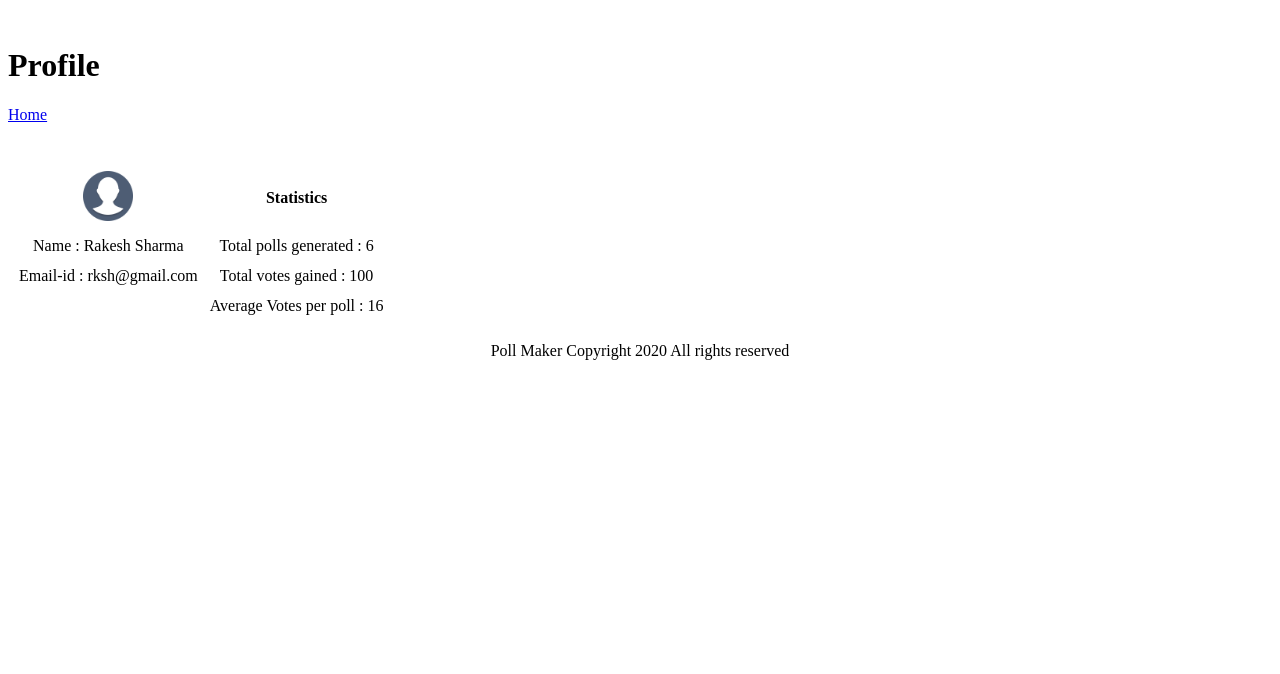
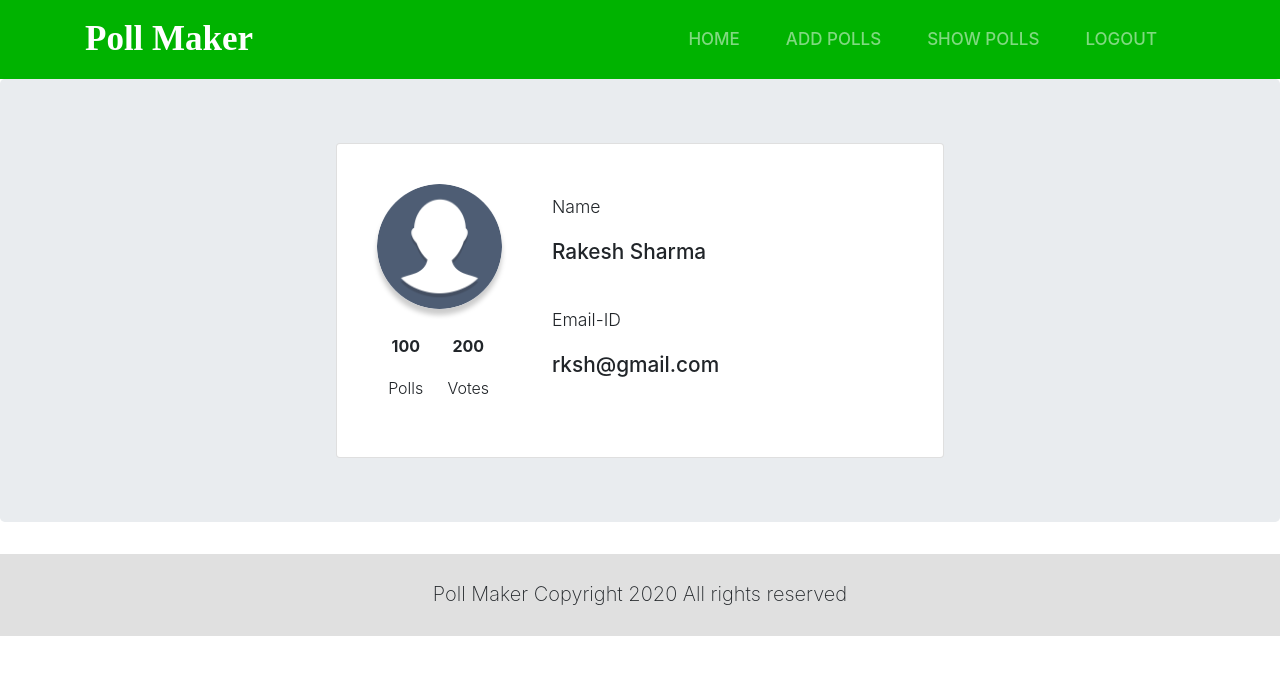
Before and after one commit to mauneel33/OnlinePollMaker, a plain HTML site: page profile.html in a window 1280 px wide. Drawn offline with nearby package versions, Linux system fonts and the light colour scheme.

Commit message:
Add files via upload

```diff
--- a/profile.html
+++ b/profile.html
@@ -2,42 +2,91 @@
 
 <html>
     <head>
-        <title>Your Name-Poll Maker</title>
+        <title>Profile-Poll Maker</title>
         <meta charset="UTF-8">
         <meta name="viewport" content="width=device-width, initial-scale=1.0">
+
+        <!-- Favicon -->
+        <link rel="icon" href="favicon.png" type="image/png" sizes="16x16">
+
+        <!-- Bootstrap -->
+        <link rel="stylesheet" href="https://stackpath.bootstrapcdn.com/bootstrap/4.5.2/css/bootstrap.min.css" integrity="sha384-JcKb8q3iqJ61gNV9KGb8thSsNjpSL0n8PARn9HuZOnIxN0hoP+VmmDGMN5t9UJ0Z" crossorigin="anonymous">
+
+        <!-- JS, Popper.js, and jQuery -->
+        <script src="https://code.jquery.com/jquery-3.5.1.slim.min.js" integrity="sha384-DfXdz2htPH0lsSSs5nCTpuj/zy4C+OGpamoFVy38MVBnE+IbbVYUew+OrCXaRkfj" crossorigin="anonymous"></script>
+        <script src="https://cdn.jsdelivr.net/npm/popper.js@1.16.1/dist/umd/popper.min.js" integrity="sha384-9/reFTGAW83EW2RDu2S0VKaIzap3H66lZH81PoYlFhbGU+6BZp6G7niu735Sk7lN" crossorigin="anonymous"></script>
+        <script src="https://stackpath.bootstrapcdn.com/bootstrap/4.5.2/js/bootstrap.min.js" integrity="sha384-B4gt1jrGC7Jh4AgTPSdUtOBvfO8shuf57BaghqFfPlYxofvL8/KUEfYiJOMMV+rV" crossorigin="anonymous"></script>
+
+        <!-- External Style Sheet -->
         <link rel="stylesheet" href="styles.css">
+
     </head>
     <body>
-        <header>
-            <h1>Profile</h1>
-        </header>
-        <nav>
-            <a href="/index.html">Home</a>
+        <!-- Nav bar Start -->
+        <nav class="navbar navbar-expand-md navbar-dark bg-green">
+            <div class="container">
+                <a class="navbar-brand" href="#">Poll Maker</a>
+                <button class="navbar-toggler" type="button" data-toggle="collapse" data-target="#navbarSupportedContent" aria-controls="navbarSupportedContent" aria-expanded="false" aria-label="Toggle navigation">
+                    <span class="navbar-toggler-icon"></span>
+                </button>
+                <div class="col-auto">
+                  <div class="collapse navbar-collapse" id="navbarSupportedContent">
+                    <ul class="navbar-nav mr-auto">
+                      <li class="nav-item">
+                        <a class="nav-link" href="/OnlinePollMaker/index.html">Home<span class="sr-only">(current)</span></a>
+                      </li>
+                      <li class="nav-item">
+                        <a class="nav-link" href="/OnlinePollMaker/showpolls.html">Add Polls</a>
+                      </li>
+                      <li class="nav-item">
+                        <a class="nav-link" href="/OnlinePollMaker/showpolls.html">Show Polls</a>
+                      </li>
+                      <li class="nav-item">
+                        <a class="nav-link" href="/OnlinePollMaker/showpolls.html">Logout</a>
+                      </li>
+                    </ul>
+                  </div>
+                </div>
+            </div>
         </nav>
-        <br/>
-        <br/>
-        <div>
-            <table class="center" cellspacing="10">
-                <tr align="center">
-                    <td><img src="prof.png" alt="Your Profile Pic" width="50" height="50"><br/></td>
-                    <th>Statistics</th>
-                </tr>
-                <tr align="center">
-                    <td>Name : <label>Rakesh Sharma</label><br/></td>
-                    <td>Total polls generated : <label>6</label></td>
-                </tr>
-                <tr align="center">
-                    <td>Email-id : <label>rksh@gmail.com</label><br/></td>
-                    <td>Total votes gained : <label>100</label></td>
-                </tr>
-                <tr align="center">
-                    <td></td>
-                    <td>Average Votes per poll : <label>16</label></td>
-                </tr>
-            </table>
+        <!-- Nav Bar End -->
+
+        <!-- Main Body starts -->
+        <div class="jumbotron">
+            <div class="card w-50 profile-card" style="width: 18rem;">
+                <div class="card-body">
+                    <div class="profile-cbody1">
+                        <img class="profile-img" src="prof.png" alt="Profile Image"/>
+                        <br/><br/>
+                        <table class="profile-stats" cellspacing="15">
+                            <tr>
+                                <td class="profile-col"><p class="profile-statno">100</p></td>
+                                <td class="profile-col"><p class="profile-statno">200</p></td>
+                            </tr>
+                            <tr>
+                                <td class="profile-col"><p class="profile-stathead lead">Polls</p></td>
+                                <td class="profile-col"><p class="profile-stathead lead">Votes</p></td>
+                            </tr>
+                        </table>
+                    </div>
+                    <div class="profile-cbody2">
+                        <p class="card-text lead profile-dethead">Name</p>
+                        <p class="card-text profile-details">Rakesh Sharma</p>
+                        <br/>
+                        <p class="card-text lead profile-dethead">Email-ID</p>
+                        <p class="card-text profile-details">rksh@gmail.com</p>
+                    </div>
+                </div>
+            </div>
         </div>
-        <footer>
-            <p>Poll Maker Copyright 2020 All rights reserved</p>
+
+        <!-- Main Body ends -->
+
+        <!-- Footer Starts -->
+        <footer class="bg-gray footer-showpolls">
+            <p class="lead footer-p">Poll Maker Copyright 2020 All rights reserved</p>
         </footer>
+        <!-- Footer Ends -->
+
     </body>
 </html>
--- a/styles.css
+++ b/styles.css
@@ -219,3 +219,86 @@ textarea.addpoll:hover{
     font-size: 17px;
     font-weight: 550;
 }
+.aboutus-body{
+    background-color: #00b300;
+}
+.aboutus-cont{
+    margin: 0;
+    position: absolute;
+    top: 50%;
+    left: 50%;
+    transform: translate(-50%, -50%);
+}
+.aboutus-brand{
+    font-weight: 700;
+    font-family: Gabriola;
+    font-size: 40px;
+    text-align: center;
+}
+.aboutus-footer1{
+    text-align: center;
+    font-size: 1.3rem;
+    font-weight: 500;
+}
+#aboutus-btn:active{
+    border-color: #00b300;
+    box-shadow: inset 0 1px 1px rgba(0, 0, 0, 0.075), 0 0 8px rgba(0, 255, 0, 0.6);
+}
+#aboutus-btn:focus{
+    border-color: #00b300;
+    box-shadow: inset 0 1px 1px rgba(0, 0, 0, 0.075), 0 0 8px rgba(0, 255, 0, 0.6);
+}
+#aboutus-btn{
+    background-color: #00b300;
+    color: white;
+}
+#aboutus-btn:hover{
+    background-color: green;
+}
+.aboutus-footer2{
+    text-align: center;
+    font-size: 1.1rem;
+}
+.profile-card{
+    margin: auto;
+    width: 100%;
+    padding: 20px;
+}
+.profile-img{
+    border-radius: 50%;
+    width: 125px;
+    height : 125px;
+    box-shadow: 0px 6px 5px #ccc;
+}
+.profile-cbody1{
+    text-align: center;
+    align-content: center;
+    float:left;
+    margin-right: 50px;
+}
+.profile-stats{
+    margin-left: auto;
+    margin-right: auto;
+    width: 100%;
+    border-spacing: 0;
+}
+.profile-stathead{
+    font-size: 1rem;
+}
+.profile-statno{
+    font-weight: 650;
+}
+.profile-col{
+    text-align:center;
+    height: 10px;
+}
+.profile-cbody2{
+    margin:10px;
+}
+.profile-dethead{
+    font-size: 1.1rem;
+}
+.profile-details{
+    font-size: 1.3rem;
+    font-weight: 500;
+}
```
Also changed, not shown: aboutus.html (added, +43 -0 lines), addpoll.html (+4 -0 lines), showpolls.html (+2 -0 lines), favicon.png (added), projectURL.txt (added).
